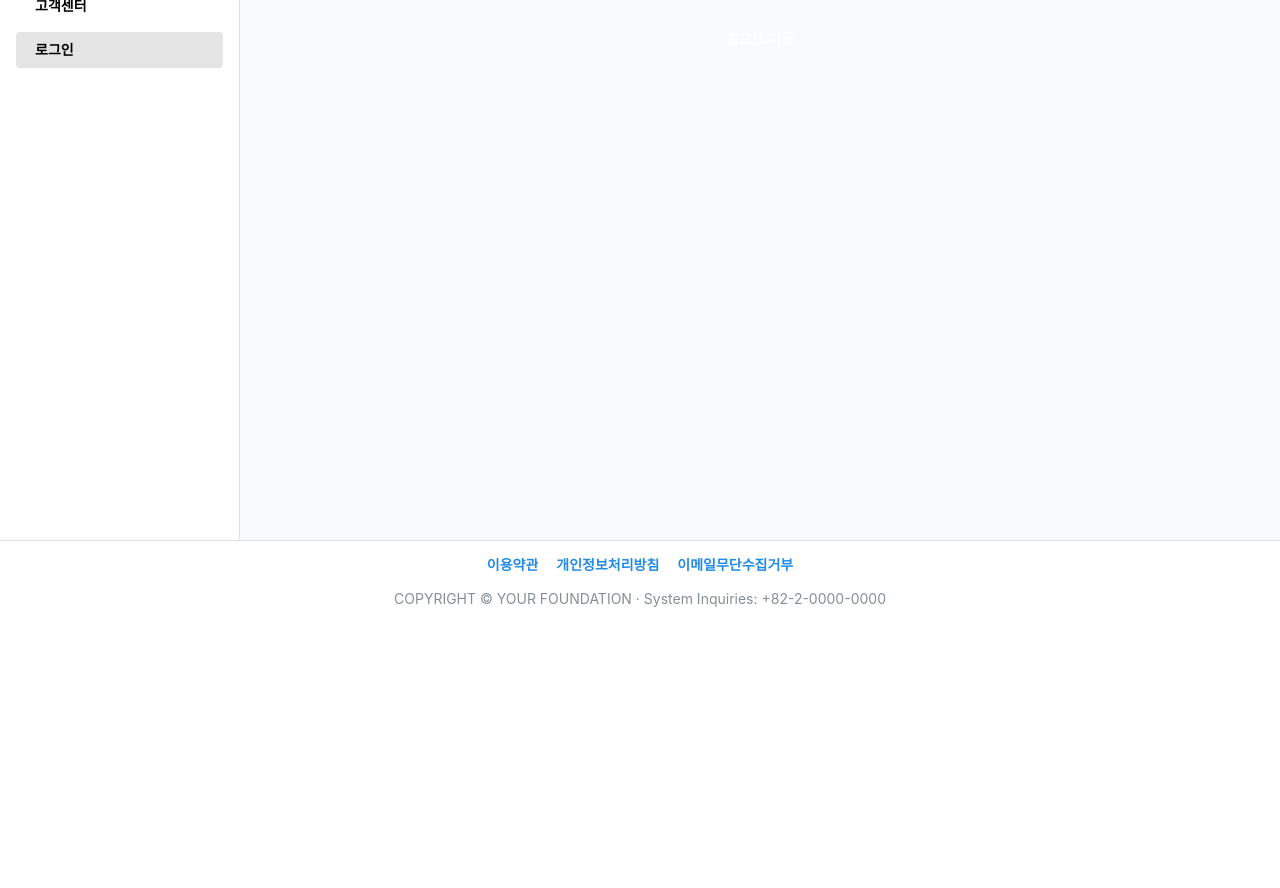
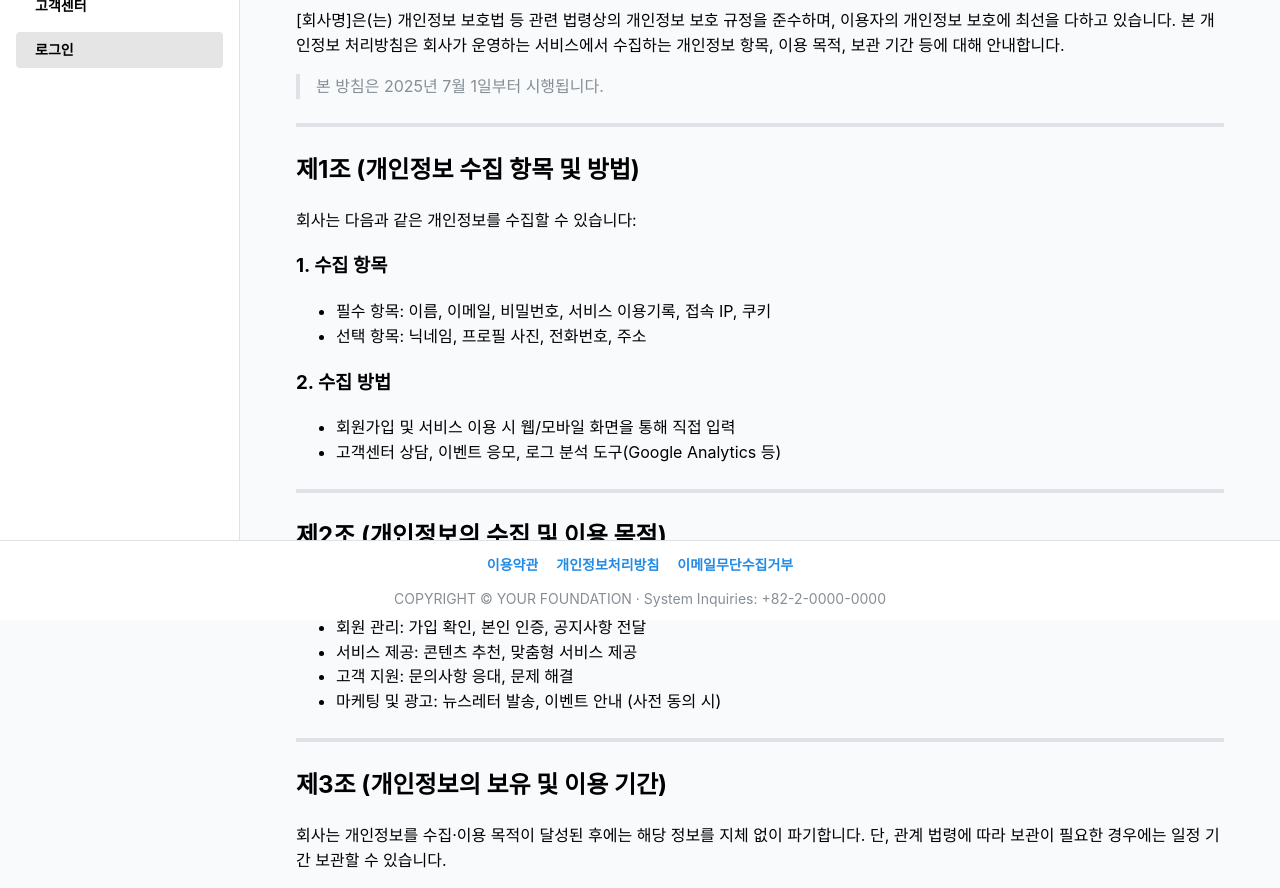
Before and after one commit to goldtagworks/lms-react, a React (Vite) app: page /privacy in a window 1280 px wide. Before the commit this address had no page. Shown: the part 180-1068 px from the top of the page. Before the commit the page ends 800 px from the top, so only its background shows below. Built offline with nearby package versions, Linux system fonts and the light colour scheme; a web font is replaced by a local one.

Commit message:
feat: 약관 및 개인정보처리방침 페이지 추가
서비스 약관 및 개인정보처리방침 페이지를 추가하고
라우팅을 설정하여 접근성을 개선합니다.

홈페이지 레이아웃 내에서 접근 가능하도록 변경했습니다.

```diff
--- a/src/app/router.tsx
+++ b/src/app/router.tsx
@@ -1,27 +1,28 @@
 import { Routes, Route, Outlet } from 'react-router-dom';
-
-import InstructorProfilePage from '../pages/InstructorProfilePage';
-import MyPage from '../pages/MyPage';
-import WishlistPage from '../pages/WishlistPage';
-import LessonPlayerPage from '../pages/LessonPlayerPage';
-import ExamAttemptPage from '../pages/ExamAttemptPage';
-import InstructorCoursesPage from '../pages/InstructorCoursesPage';
-import CourseEditPage from '../pages/CourseEditPage';
-import AdminUsersPage from '../pages/AdminUsersPage';
-import AdminCertificatesPage from '../pages/AdminCertificatesPage';
-import AdminCouponsPage from '../pages/AdminCouponsPage';
-import AdminCategoriesPage from '../pages/AdminCategoriesPage';
-import HomePage from '../pages/HomePage';
-import CourseListPage from '../pages/CourseListPage';
-import CourseDetailPage from '../pages/CourseDetailPage';
-import EnrollPage from '../pages/EnrollPage';
-import PaymentPage from '../pages/PaymentPage';
-import ExamPage from '../pages/ExamPage';
-import CertificatePage from '../pages/CertificatePage';
-import LoginPage from '../pages/LoginPage';
-import RegisterPage from '../pages/RegisterPage';
-import NotFoundPage from '../pages/NotFoundPage';
-import MainLayout from '../layouts/MainLayout';
+import InstructorProfilePage from '@main/pages/InstructorProfilePage';
+import MyPage from '@main/pages/MyPage';
+import WishlistPage from '@main/pages/WishlistPage';
+import LessonPlayerPage from '@main/pages/LessonPlayerPage';
+import ExamAttemptPage from '@main/pages/ExamAttemptPage';
+import InstructorCoursesPage from '@main/pages/InstructorCoursesPage';
+import CourseEditPage from '@main/pages/CourseEditPage';
+import AdminUsersPage from '@main/pages/AdminUsersPage';
+import AdminCertificatesPage from '@main/pages/AdminCertificatesPage';
+import AdminCouponsPage from '@main/pages/AdminCouponsPage';
+import AdminCategoriesPage from '@main/pages/AdminCategoriesPage';
+import HomePage from '@main/pages/HomePage';
+import CourseListPage from '@main/pages/CourseListPage';
+import CourseDetailPage from '@main/pages/CourseDetailPage';
+import EnrollPage from '@main/pages/EnrollPage';
+import PaymentPage from '@main/pages/PaymentPage';
+import ExamPage from '@main/pages/ExamPage';
+import CertificatePage from '@main/pages/CertificatePage';
+import LoginPage from '@main/pages/LoginPage';
+import RegisterPage from '@main/pages/RegisterPage';
+import NotFoundPage from '@main/pages/NotFoundPage';
+import MainLayout from '@main/layouts/MainLayout';
+import TermsPage from '@main/pages/TermsPage';
+import PrivacyPage from '@main/pages/PrivacyPage';
 
 function MainLayoutRoute() {
     return (
@@ -38,10 +39,9 @@ function MainLayoutRoute() {
 export default function AppRouter() {
     return (
         <Routes>
-            {/* Home은 레이아웃 없이 */}
-            <Route element={<HomePage />} path="/" />
             {/* 나머지는 MainLayout 적용 */}
             <Route element={<MainLayoutRoute />}>
+                <Route element={<HomePage />} path="/" />
                 <Route element={<CourseListPage />} path="/courses" />
                 <Route element={<CourseDetailPage />} path="/course/:id" />
                 <Route element={<LoginPage />} path="/login" />
@@ -69,6 +69,9 @@ export default function AppRouter() {
                 <Route element={<CertificatePage />} path="/certificate/:id" />
                 <Route element={<RegisterPage />} path="/register" />
 
+                {/* 약관/정책 */}
+                <Route element={<TermsPage />} path="/terms" />
+                <Route element={<PrivacyPage />} path="/privacy" />
                 {/* 404 fallback */}
                 <Route element={<NotFoundPage />} path="*" />
             </Route>
--- /dev/null
+++ b/src/pages/PrivacyPage.tsx
@@ -0,0 +1,17 @@
+import { MDXProvider } from '@mdx-js/react';
+import { Container } from '@mantine/core';
+
+import PrivacyPolicy from './mdx/ko/privacy-policy.mdx';
+import classes from './mdx/mdx.module.css';
+
+const PrivacyPage = () => {
+    return (
+        <MDXProvider>
+            <Container className={classes.markdown} py="xl" size="md">
+                <PrivacyPolicy />
+            </Container>
+        </MDXProvider>
+    );
+};
+
+export default PrivacyPage;
--- /dev/null
+++ b/src/pages/TermsPage.tsx
@@ -0,0 +1,17 @@
+import { MDXProvider } from '@mdx-js/react';
+import { Container } from '@mantine/core';
+
+import TermsOfService from './mdx/ko/terms.mdx';
+import classes from './mdx/mdx.module.css';
+
+const TermsPage = () => {
+    return (
+        <MDXProvider>
+            <Container className={classes.markdown} py="xl" size="md">
+                <TermsOfService />
+            </Container>
+        </MDXProvider>
+    );
+};
+
+export default TermsPage;
--- /dev/null
+++ b/src/pages/mdx/mdx.module.css
@@ -0,0 +1,43 @@
+.markdown table {
+    border-collapse: collapse;
+    width: 100%;
+    margin: 1rem 0;
+}
+
+.markdown th,
+.markdown td {
+    border: 0.0625rem solid light-dark(var(--mantine-color-gray-3), var(--mantine-color-dark-4));
+    padding: 0.375rem 0.81rem;
+    text-align: left;
+}
+
+.markdown hr {
+    height: 0.25em;
+    padding: 0;
+    margin: 24px 0;
+    background-color: light-dark(var(--mantine-color-gray-3), var(--mantine-color-dark-4));
+    border: 0;
+}
+
+.markdown blockquote {
+    margin: 0;
+    padding: 0 1em;
+    border-left: 0.25em solid light-dark(var(--mantine-color-gray-3), var(--mantine-color-dark-4));
+    color: light-dark(var(--mantine-color-gray-6), var(--mantine-color-dark-2));
+}
+
+.markdown pre {
+    border: 0.0625rem solid light-dark(var(--mantine-color-gray-3), var(--mantine-color-dark-4));
+    color: light-dark(var(--mantine-color-gray-8), var(--mantine-color-dark-1));
+    background-color: light-dark(var(--mantine-color-gray-0), var(--mantine-color-dark-6));
+    padding: 1rem;
+    border-radius: 6px;
+    font-size: 0.9rem;
+    overflow-x: auto;
+    line-height: 1.5;
+    font-family: 'Fira Code', 'Courier New', monospace;
+}
+
+.markdown li:has(> input[type='checkbox']) {
+    list-style: none;
+}
```
Also changed, not shown: src/pages/mdx/ko/privacy-policy.mdx (renamed from src/mdx/ko/privacy-policy.mdx), src/pages/mdx/ko/terms.mdx (renamed from src/mdx/ko/terms.mdx).
